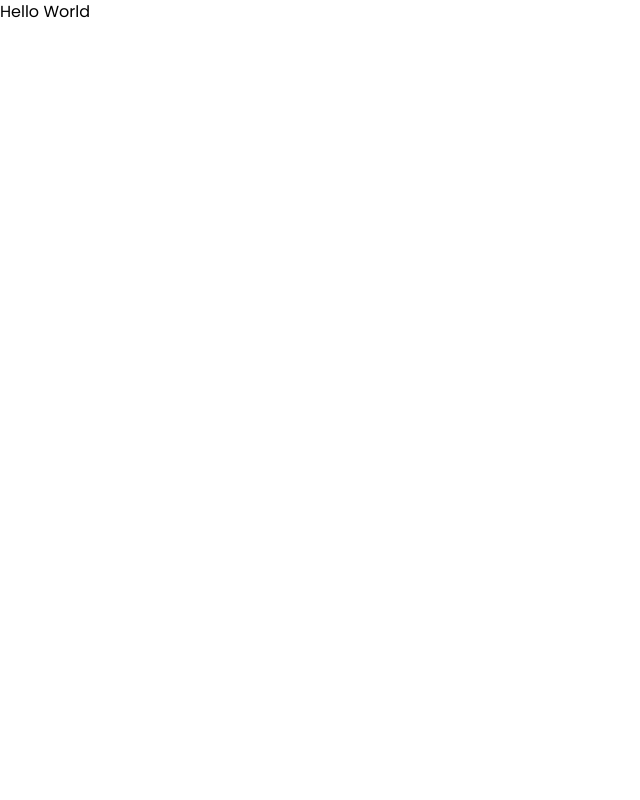
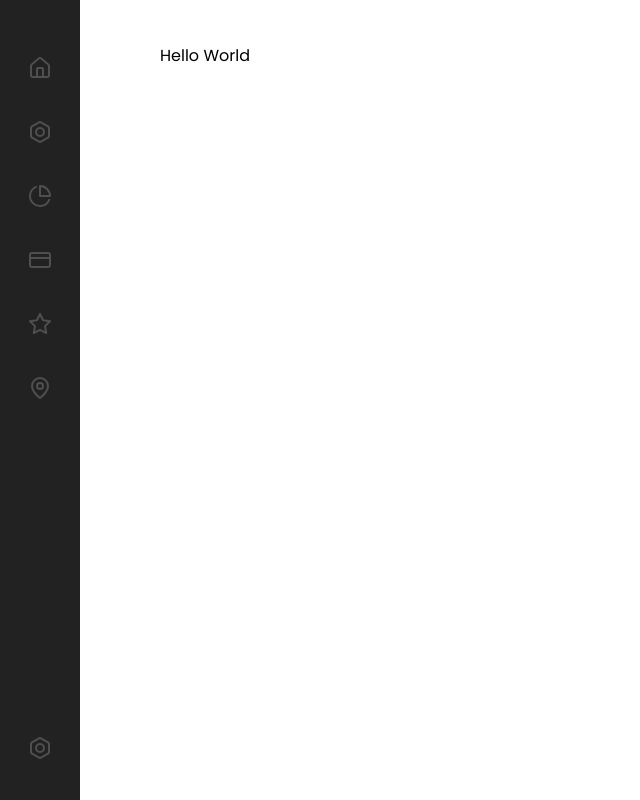
Before and after one commit to johnncaastro/dashcard, a React (Vite) app: page / in a window 1280 px wide. Shown: the whole page, without its empty margins (0-640 px from the left). Built offline with nearby package versions, Linux system fonts and the light colour scheme.

Commit message:
style: create sidebar component

```diff
--- a/package.json
+++ b/package.json
@@ -10,6 +10,7 @@
     "preview": "vite preview"
   },
   "dependencies": {
+    "lucide-react": "^0.363.0",
     "react": "^18.2.0",
     "react-dom": "^18.2.0"
   },
--- /dev/null
+++ b/src/components/sidebar.tsx
@@ -0,0 +1,33 @@
+import { Home, Bolt, PieChart, CreditCard, Star, MapPin } from 'lucide-react'
+
+export function Sidebar() {
+  return (
+    <aside className="flex flex-col items-center justify-between bg-gray-700 pb-10 pt-14">
+      <nav className="flex flex-col gap-10">
+        <a href="" className="group">
+          <Home className="group-hover:text-white-300 h-6 w-6 text-gray-500" />
+        </a>
+        <a href="">
+          <Bolt className="h-6 w-6 text-gray-500" />
+        </a>
+        <a href="">
+          <PieChart className="h-6 w-6 text-gray-500" />
+        </a>
+        <a href="">
+          <CreditCard className="h-6 w-6 text-gray-500" />
+        </a>
+        <a href="">
+          <Star className="h-6 w-6 text-gray-500" />
+        </a>
+        <a href="">
+          <MapPin className="h-6 w-6 text-gray-500" />
+        </a>
+      </nav>
+      <div>
+        <a href="">
+          <Bolt className="h-6 w-6 text-gray-500" />
+        </a>
+      </div>
+    </aside>
+  )
+}
--- a/src/main.tsx
+++ b/src/main.tsx
@@ -1,10 +1,14 @@
-import React from 'react'
 import ReactDOM from 'react-dom/client'
 import { App } from './app.tsx'
+import { Sidebar } from './components/sidebar.tsx'
+
 import './index.css'
 
 ReactDOM.createRoot(document.getElementById('root')!).render(
-  <React.StrictMode>
-    <App />
-  </React.StrictMode>,
+  <div className="max-w-app grid-cols-app grid min-h-screen">
+    <Sidebar />
+    <main className="pr-18 py-11 pl-20">
+      <App />
+    </main>
+  </div>,
 )
--- a/tailwind.config.js
+++ b/tailwind.config.js
@@ -6,6 +6,26 @@ export default {
       fontFamily: {
         sans: 'Poppins, sans-serif',
       },
+      maxWidth: {
+        app: '1440px',
+      },
+      gridTemplateColumns: {
+        app: '5rem 1fr',
+      },
+      padding: {
+        18: '4.5rem',
+        21: '5.25rem',
+      },
+      colors: {
+        gray: {
+          500: '#4f4f4f',
+          700: '#222222',
+        },
+        white: {
+          100: '#fff',
+          300: '#f2f3f5',
+        },
+      },
     },
   },
   plugins: [],
```
Also changed, not shown: 1 other file (tests, documents, lock files or other folders).
